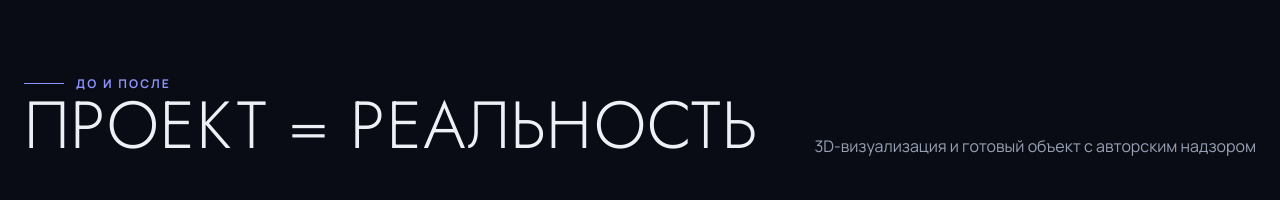
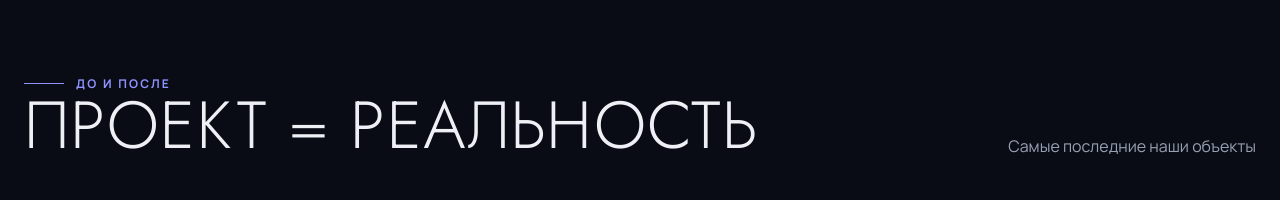
Before and after one commit to walerya1920-maker/walerya1920-maker.github.io, a plain HTML site: page index.html in a window 1280 px wide. Shown: the part 5140-5340 px from the top of the page. Drawn offline with Linux system fonts and the light colour scheme; grey boxes are pictures that could not be loaded.

Commit message:
До и после: подпись «Самые последние наши объекты»
Co-Authored-By: Claude Opus 5.5 <noreply@anthropic.com>
Claude-Session: https://claude.ai/code/session_01MweRa65ReZu6YHCAT8q83Q

```diff
--- a/index.html
+++ b/index.html
@@ -1301,7 +1301,7 @@ const BA_SLIDES=[
 let prI=0,prTick=0,prMuted=true;
 function secBA(){const L=BA_SLIDES,one=L.length<2;if(prI>=L.length)prI=0;
  const col=(arr,cls)=>'<figure class="pr-r'+cls+'">'+arr.map((u,k)=>'<img src="'+u+'" alt="3D-визуализация проекта" loading="lazy"'+(k?'':' class="on"')+'>').join("")+'<span class="pr-tag">3D-проект</span></figure>';
- return '<section class="block" id="s-ba"><div class="wrap"><div class="sec-head"><div><div class="eyebrow">До и после</div><h2>Проект = реальность</h2></div><span class="muted">3D-визуализация и готовый объект с авторским надзором</span></div>'+
+ return '<section class="block" id="s-ba"><div class="wrap"><div class="sec-head"><div><div class="eyebrow">До и после</div><h2>Проект = реальность</h2></div><span class="muted">Самые последние наши объекты</span></div>'+
  '<div class="pr" id="pr">'+L.map((v,i)=>'<div class="pr-slide'+(i===prI?' on':'')+'" data-i="'+i+'"><figure class="pr-v"><video '+(i===prI?'src':'data-src')+'="'+v.video+'" poster="'+v.poster+'" muted playsinline preload="'+(i===prI?'metadata':'none')+'"'+(one?' loop':'')+' aria-label="Видео: проект и реальность, '+esc(v.title)+'"></video><span class="pr-tag">Реальность</span><button class="pr-snd" data-act="prSound" aria-label="Звук">'+prSndIco()+'</button></figure>'+col(v.a,'')+col(v.b,' pr-b')+'</div>').join("")+
  '<div class="pr-foot">'+L.map((v,i)=>'<button class="pr-cap'+(i===prI?' on':'')+'" data-act="proj" data-id="'+v.proj+'"><b>'+esc(v.title)+'</b><span>'+esc(v.meta)+' · смотреть проект →</span></button>').join("")+
  (one?'':'<div class="pr-dots">'+L.map((v,i)=>'<button class="pr-dot'+(i<prI?' done':'')+(i===prI?' on':'')+'" data-act="prGo" data-id="'+i+'" aria-label="'+esc(v.title)+'"><i></i></button>').join("")+'</div>')+
```
